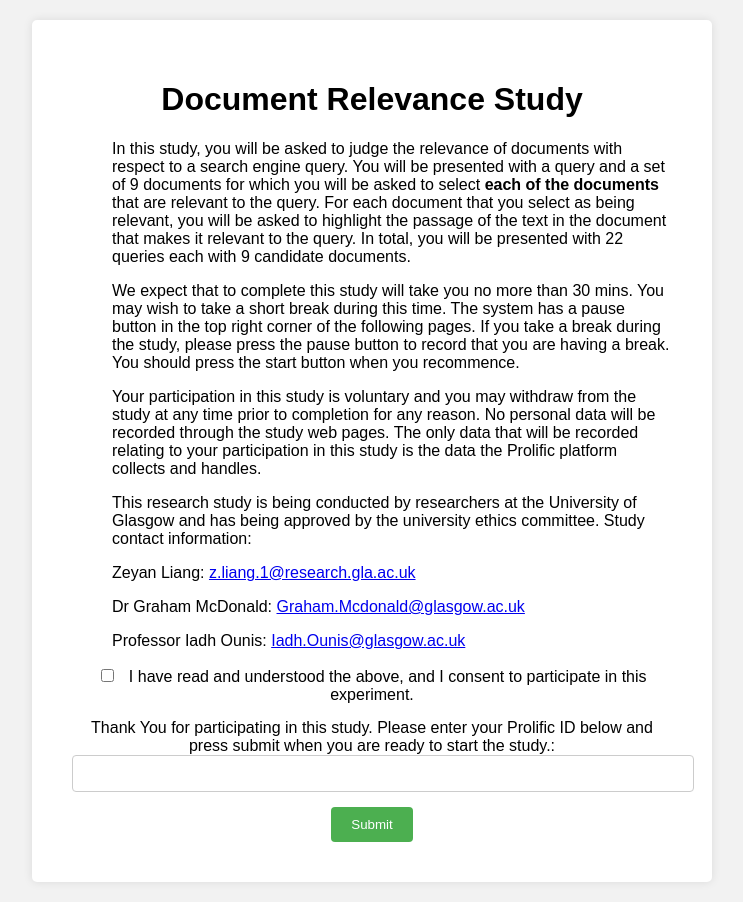
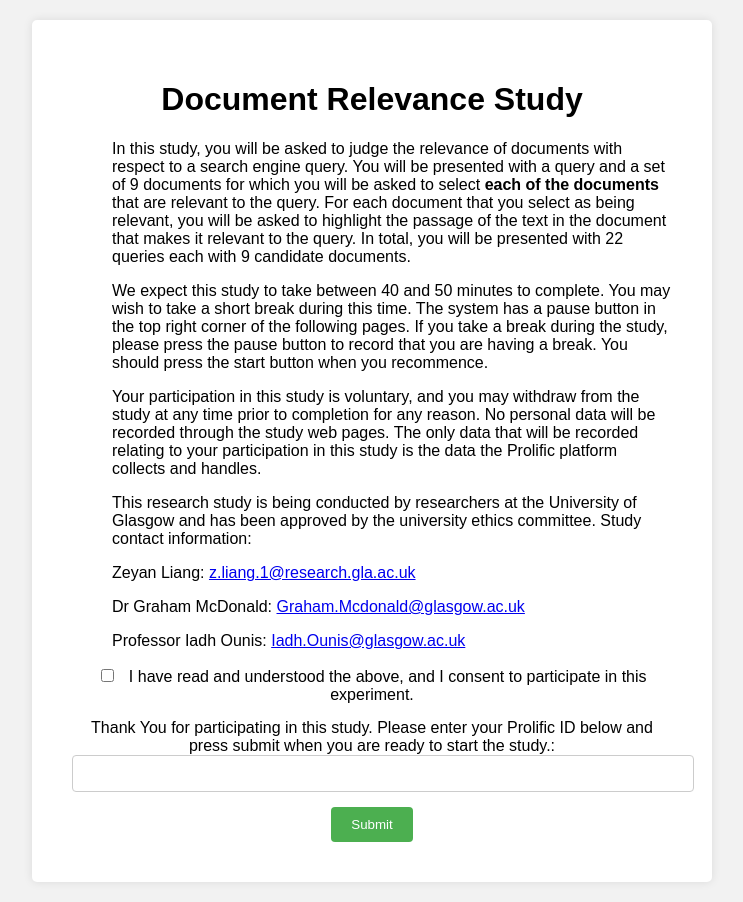
Before and after one commit to LIANGZEYAN/IR_UserCaseStudy.github.io, a Flask app: page / in a window 1280 px wide. Shown: the whole page, without its empty margins (268-1011 px from the left). Run offline with Flask 2, Linux system fonts and the light colour scheme; data that the repository does not hold is empty.

Commit message:
Update index.html

```diff
--- a/templates/index.html
+++ b/templates/index.html
@@ -52,9 +52,9 @@
     <h1>Document Relevance Study</h1>
     <ul style="text-align: left;">
       <p>In this study, you will be asked to judge the relevance of documents with respect to a search engine query. You will be presented with a query and a set of 9 documents for which you will be asked to select <b>each of the documents</b> that are relevant to the query. For each document that you select as being relevant, you will be asked to highlight the passage of the text in the document that makes it relevant to the query. In total, you will be presented with 22 queries each with 9 candidate documents.</p>
-      <p>We expect that to complete this study will take you no more than 30 mins. You may wish to take a short break during this time. The system has a pause button in the top right corner of the following pages. If you take a break during the study, please press the pause button to record that you are having a break. You should press the start button when you recommence.</p>
-      <p>Your participation in this study is voluntary and you may withdraw from the study at any time prior to completion for any reason. No personal data will be recorded through the study web pages. The only data that will be recorded relating to your participation in this study is the data the Prolific platform collects and handles.</p>
-      <p>This research study is being conducted by researchers at the University of Glasgow and has being approved by the university ethics committee. Study contact information:</p>
+      <p>We expect this study to take between 40 and 50 minutes to complete. You may wish to take a short break during this time. The system has a pause button in the top right corner of the following pages. If you take a break during the study, please press the pause button to record that you are having a break. You should press the start button when you recommence.</p>
+      <p>Your participation in this study is voluntary, and you may withdraw from the study at any time prior to completion for any reason. No personal data will be recorded through the study web pages. The only data that will be recorded relating to your participation in this study is the data the Prolific platform collects and handles.</p>
+      <p>This research study is being conducted by researchers at the University of Glasgow and has been approved by the university ethics committee. Study contact information:</p>
       <p>Zeyan Liang: <a href="mailto:z.liang.1@research.gla.ac.uk">z.liang.1@research.gla.ac.uk</a></p>
       <p>Dr Graham McDonald: <a href="mailto:Graham.Mcdonald@glasgow.ac.uk">Graham.Mcdonald@glasgow.ac.uk</a></p>
       <p>Professor Iadh Ounis: <a href="mailto:Iadh.Ounis@glasgow.ac.uk">Iadh.Ounis@glasgow.ac.uk</a></p>
```
